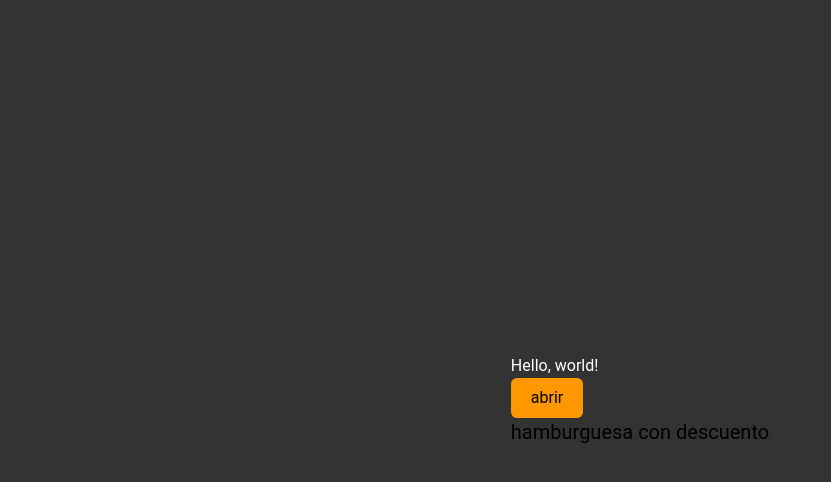
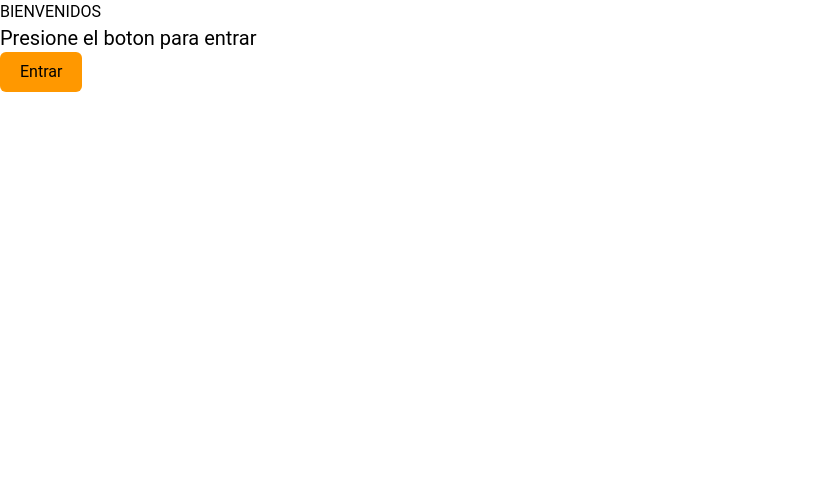
Before and after one commit to gustavoisaacc/proyectoUTN, a React (Vite) app in the folder frontend/: page / in a window 1280 px wide. Shown: the top 482 px of the page, without its empty margins (0-831 px from the left). Built offline with nearby package versions, Linux system fonts and the light colour scheme.

Commit message:
creacion del componente card head

```diff
--- a/frontend/src/App.jsx
+++ b/frontend/src/App.jsx
@@ -1,15 +1,11 @@
-import Boton from "./components/boton";
-import P from "./components/ui/p";
+import CardHeders from "./components/cardHeders";
 
 function App() {
   return (
-    <div className="bg-black min-h-screen grid place-content-center">
-      <h1 className="text-white">Hello, world!</h1>
-      <div>
-        <Boton name="abrir" />
-      </div>
-      <P name="hamburguesa con descuento"/>
-    </div>
+    <>
+      <CardHeders />
+    </>
+
   );
 }
 
--- /dev/null
+++ b/frontend/src/components/cardHeders.jsx
@@ -0,0 +1,17 @@
+import P from "./ui/p.jsx"
+import Boton from "./ui/boton.jsx"
+
+
+const CardHeders = () => {
+    return (
+        <>
+            <h1>BIENVENIDOS</h1>
+            <P name="Presione el boton para entrar"/>
+            <Boton name="Entrar"/>
+        </>
+
+
+    )
+}
+
+export default CardHeders
```
Also changed, not shown: frontend/src/components/ui/boton.jsx (renamed from frontend/src/components/boton.jsx).
